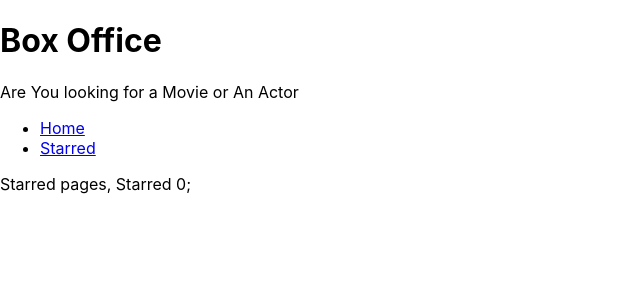
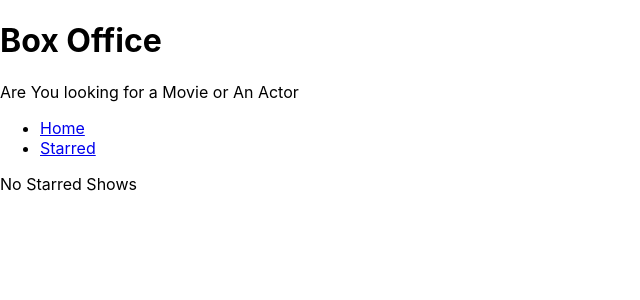
Before and after one commit to AiyushKumar07/BoxOfficeApp, a React (Create React App) app: page /starred in a window 1280 px wide. Shown: the top 300 px of the page, without its empty margins (0-640 px from the left). Built offline with nearby package versions, Linux system fonts and the light colour scheme.

Commit message:
Updated Starred Show Page to Fetch and display ShowsGrid

```diff
--- a/src/api/tvmaze.js
+++ b/src/api/tvmaze.js
@@ -10,3 +10,8 @@ export const searchForShows = query => apiGet(`/search/shows?q=${query}`);
 export const searchForPeople = query => apiGet(`/search/people?q=${query}`);
 export const getShowById = query =>
   apiGet(`/shows/${query}?embed[]=seasons&embed[]=cast`);
+
+export const getShowByIds = async showIds => {
+  const promises = showIds.map(showId => apiGet(`/shows/${showId}`));
+  return Promise.all(promises);
+};
--- a/src/components/shows/ShowGrid.jsx
+++ b/src/components/shows/ShowGrid.jsx
@@ -1,4 +1,4 @@
-import { useStarredShow } from '../../lib/useStarredShow';
+import { useStarredShows } from '../../lib/useStarredShows';
 import ShowCard from './ShowCard';
 
 // const usePresistedReducer = (reducer, initialState, localStorageKey) => {
@@ -27,7 +27,7 @@ import ShowCard from './ShowCard';
 // };
 
 const ShowGrid = ({ shows }) => {
-  const { starredShows, dispatchStarred } = useStarredShow();
+  const [starredShows, dispatchStarred] = useStarredShows();
 
   const onStarMeClick = showId => {
     const isStarred = starredShows.includes(showId);
--- a/src/lib/useStarredShow.js
+++ b/src/lib/useStarredShows.js
@@ -24,6 +24,6 @@ const starredShowsReducer = (currentStarred, action) => {
       return currentStarred;
   }
 };
-export const useStarredShow = () => {
+export const useStarredShows = () => {
   return usePresistedReducer(starredShowsReducer, [], 'starredShows');
 };
--- a/src/pages/Starred.jsx
+++ b/src/pages/Starred.jsx
@@ -1,7 +1,31 @@
-import { useStarredShow } from '../lib/useStarredShow';
+import { getShowByIds } from '../api/tvmaze';
+import { useQuery } from '@tanstack/react-query';
+import { useStarredShows } from '../lib/useStarredShows';
+import ShowGrid from '../components/shows/ShowGrid';
+
 const Starred = () => {
-  const [starredShows] = useStarredShow();
-  return <div>Starred pages, Starred {starredShows.length};</div>;
+  const [starredShowsIds] = useStarredShows();
+
+  const { data: starredShows, error: starredShowsErrors } = useQuery({
+    queryKey: ['starred', starredShowsIds],
+    queryFn: () =>
+      getShowByIds(starredShowsIds).then(result =>
+        result.map(show => ({ show }))
+      ),
+    refetchOnWindowFocus: 'false',
+  });
+
+  if (starredShows?.length === 0) {
+    return <div>No Starred Shows</div>;
+  }
+  if (starredShows?.length > 0) {
+    return <ShowGrid shows={starredShows} />;
+  }
+  if (starredShowsErrors) {
+    return <div>Error Occured : {starredShowsErrors.message}</div>;
+  }
+
+  return <div>Shows Are Loading....</div>;
 };
 
 export default Starred;
```
Also changed, not shown: 1 other file (tests, documents, lock files or other folders).
